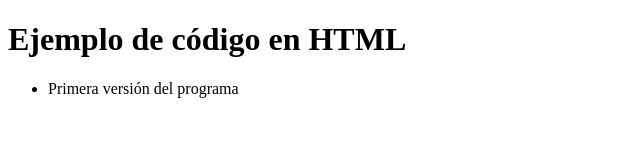
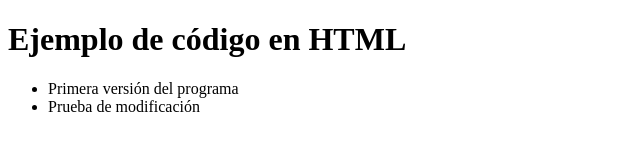
Before and after one commit to tonicf/DAW6, a plain HTML site: page index.html in a window 1280 px wide. Shown: the whole page, without its empty margins (0-640 px from the left). Drawn offline with Linux system fonts and the light colour scheme.

Commit message:
modificación2

```diff
--- a/index.html
+++ b/index.html
@@ -10,6 +10,7 @@
     <h1>Ejemplo de código en HTML</h1>
     <ul>
         <li>Primera versión del programa</li>
+	<li>Prueba de modificación</li>
     </ul>
 </body>
 </html>
```
